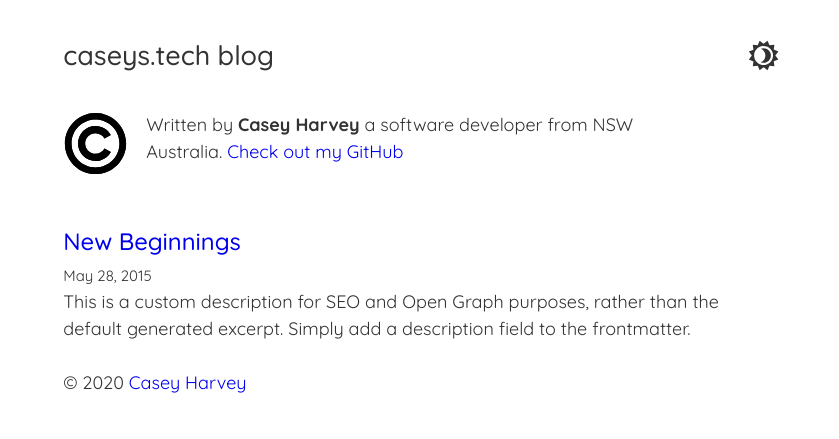
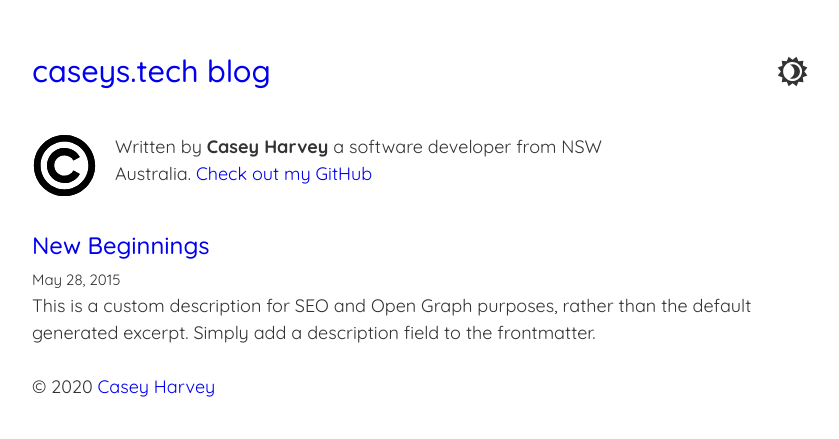
Before and after one commit to caseyharvey/blog.casey, a Gatsby site: page / in a window 1280 px wide. Shown: the whole page, without its empty margins (219-1058 px from the left). Built offline with nearby package versions, Linux system fonts and the light colour scheme; Gatsby itself is replaced by a stand-in of ours; some packages are replaced by stand-ins of ours.

Commit message:
add new spacing rules

```diff
--- a/src/components/layout.js
+++ b/src/components/layout.js
@@ -12,52 +12,19 @@ const Layout = ({ location, title, children }) => {
 
   if (location.pathname === rootPath) {
     header = (
-      <h1
-        style={{
-          fontSize: `1.5rem`,
-          marginBottom: rhythm(1.5),
-          marginTop: 0,
-        }}
-      >
-        <Link
-          style={{
-            color: `inherit`,
-          }}
-          to={`/`}
-        >
-          {title}
-        </Link>
+      <h1 className="heading1">
+        <Link to={`/`}>{title}</Link>
       </h1>
     )
   } else {
     header = (
-      <h3
-        style={{
-          fontSize: `1.5rem`,
-          marginTop: 0,
-        }}
-      >
-        <Link
-          style={{
-            color: `inherit`,
-          }}
-          to={`/`}
-        >
-          {title}
-        </Link>
+      <h3>
+        <Link to={`/`}>{title}</Link>
       </h3>
     )
   }
   return (
-    <div
-      style={{
-        marginLeft: `auto`,
-        marginRight: `auto`,
-        maxWidth: rhythm(28),
-        padding: `${rhythm(1.5)} ${rhythm(3 / 4)}`,
-      }}
-      className="main-container"
-    >
+    <div className="main-container">
       <header>{header}</header>
       <main>
         <ThemeToggle />
--- a/src/components/layout.scss
+++ b/src/components/layout.scss
@@ -13,15 +13,23 @@ $accent-two-light: #10a0aa;
 
 body {
   .main-container {
+    margin: 2rem auto;
+    padding: 0 0.8rem;
+    max-width: 850px;
     position: relative;
 
     .light-dark-btn {
-      top: 38px;
-      right: 18px;
+      top: 0;
+      right: 0.8rem;
       width: 35px;
       height: 35px;
       position: absolute;
       fill: currentColor;
+    }
+
+    .heading1 {
+      font-size: 1.7rem;
+      margin-bottom: 2.5rem;
     }
 
     a {
@@ -30,14 +38,12 @@ body {
 
     .bio {
       display: flex;
-      margin-bottom: 2rem;
-
+      margin-bottom: 1rem;
       .avatar {
         width: 65px;
         height: 65px;
         margin-right: 1rem;
       }
-
       p {
         width: 70%;
       }
@@ -52,7 +58,8 @@ body {
 
 .dark {
   color: $text;
-  background-color: $bg;
+  background-color: $section;
+  // background-color: $bg;
 
   .main-container {
     background-color: $section;
@@ -65,18 +72,22 @@ body {
     h2,
     h3 {
       color: $accent-one;
+      a {
+        color: $accent-one;
+      }
     }
 
     h4,
     h5,
     h6 {
       color: $accent-two;
+      a {
+        color: $accent-two;
+      }
     }
-
     a {
       color: $accent-two;
     }
-
     .avatar {
       fill: $accent-one;
     }
@@ -161,7 +172,7 @@ body {
 }
 .light {
   color: $text-light;
-  background-color: $bg-light;
+  background-color: $section-light;
 
   .main-container {
     background-color: $section-light;
@@ -174,18 +185,22 @@ body {
     h2,
     h3 {
       color: $accent-one-light;
+      a {
+        color: $accent-one-light;
+      }
     }
 
     h4,
     h5,
     h6 {
       color: $accent-two-light;
+      a {
+        color: $accent-two-light;
+      }
     }
-
     a {
       color: $accent-two-light;
     }
-
     .avatar {
       fill: $accent-two-light;
     }
@@ -268,3 +283,25 @@ body {
     // Prism Js Styles ===========
   }
 }
+
+@media screen and (min-width: 375px) {
+  body {
+    .main-container {
+      padding: 0 1rem;
+      .light-dark-btn {
+        right: 1rem;
+      }
+    }
+  }
+}
+@media screen and (min-width: 550px) {
+  body {
+    .main-container {
+      padding: 0 2rem;
+      margin: 3rem auto;
+      .light-dark-btn {
+        right: 2rem;
+      }
+    }
+  }
+}
--- a/src/components/prism.scss
+++ b/src/components/prism.scss
@@ -19,7 +19,7 @@ pre[class*="language-"] {
 }
 pre[class*="language-"] {
   padding: 1rem;
-  margin: 0.5rem 0;
+  margin: 1rem 0;
   overflow: auto;
 
   &::-webkit-scrollbar {
```
